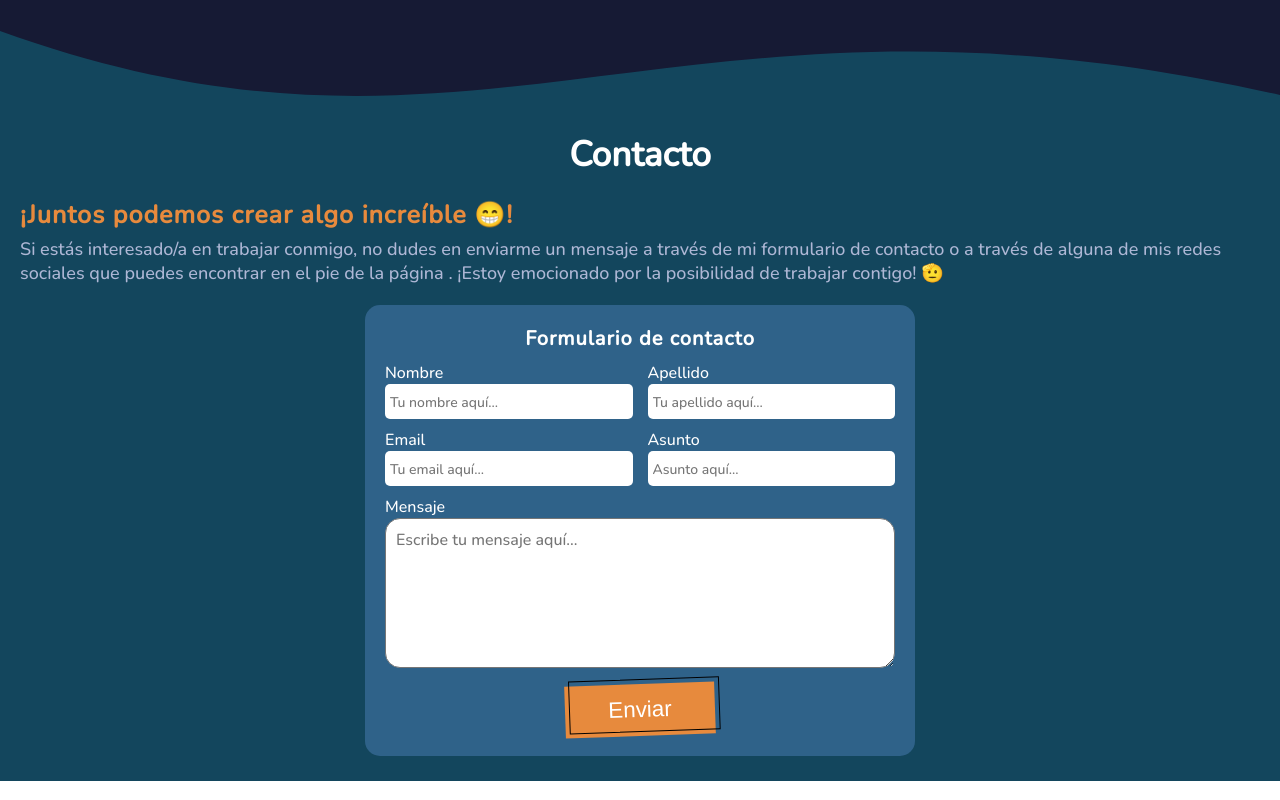
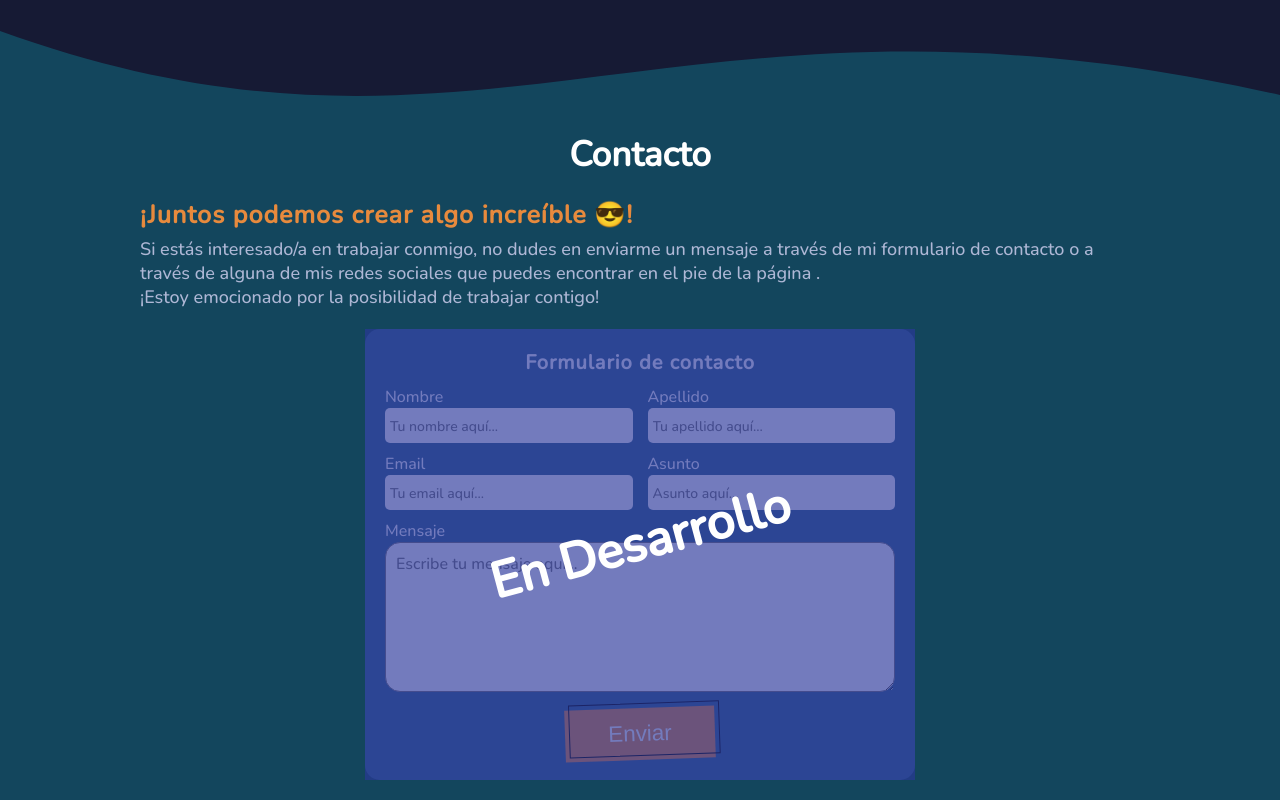
Before and after one commit to Wild-Design/My-Portfolio, a Next.js app: page / in a window 1280 px wide. Shown: the part 1673-2473 px from the top of the page. Built offline with nearby package versions, Linux system fonts and the light colour scheme.

Commit message:
patch formContact

```diff
--- a/src/components/ContactMe/ContactInfo.module.css
+++ b/src/components/ContactMe/ContactInfo.module.css
@@ -1,3 +1,7 @@
+.container {
+  max-width: 1000px;
+}
+
 .subtitle {
   font-size: 25px;
   letter-spacing: 1px;
--- a/src/components/ContactMe/ContactInfo.tsx
+++ b/src/components/ContactMe/ContactInfo.tsx
@@ -9,7 +9,7 @@ const ContactInfo: FC<Props> = ({ currenntTheme }) => {
   return (
     <div className={styles.container}>
       <h4 className={styles.subtitle}>
-        ¡Juntos podemos crear algo increíble 😁!
+        ¡Juntos podemos crear algo increíble 😎!
       </h4>
       <p
         style={{ color: currenntTheme.colorDescription }}
@@ -17,8 +17,8 @@ const ContactInfo: FC<Props> = ({ currenntTheme }) => {
       >
         Si estás interesado/a en trabajar conmigo, no dudes en enviarme un
         mensaje a través de mi formulario de contacto o a través de alguna de
-        mis redes sociales que puedes encontrar en el pie de la página . ¡Estoy
-        emocionado por la posibilidad de trabajar contigo! 🫡
+        mis redes sociales que puedes encontrar en el pie de la página . <br />{' '}
+        ¡Estoy emocionado por la posibilidad de trabajar contigo!
       </p>
     </div>
   );
--- a/src/components/ContactMe/FormContact.module.css
+++ b/src/components/ContactMe/FormContact.module.css
@@ -1,4 +1,5 @@
 .form {
+  position: relative;
   max-width: 550px;
   width: 100%;
   margin: 0 auto;
@@ -7,6 +8,29 @@
   flex-direction: column;
   gap: 10px;
   border-radius: 15px;
+}
+
+.XD {
+  position: absolute;
+  top: 0px;
+  left: 0;
+  width: 100%;
+  height: 100%;
+  background-color: #2b379ca8;
+  z-index: 150;
+}
+.XD h3 {
+  display: block;
+  font-size: 50px;
+  color: #fff;
+  position: relative;
+  text-align: center;
+  transform: rotate(-15deg);
+  top: 180px;
+  -webkit-transform: rotate(-15deg);
+  -moz-transform: rotate(-15deg);
+  -ms-transform: rotate(-15deg);
+  -o-transform: rotate(-15deg);
 }
 
 .formTitle {
@@ -62,38 +86,6 @@
   -o-border-radius: 15px;
   outline: none;
 }
-
-/* .button {
-  display: inline-block;
-  margin: 0 auto;
-  font-family: inherit;
-  width: 200px;
-  outline: 0;
-  border: 0;
-  cursor: pointer;
-  will-change: box-shadow, transform;
-  background: radial-gradient(100% 100% at 100% 0%, #89e5ff 0%, #3143ca 100%);
-  box-shadow: 0px 2px 4px rgb(45 35 66 / 40%),
-    0px 7px 13px -3px rgb(45 35 66 / 30%),
-    inset 0px -3px 0px rgb(58 65 111 / 50%);
-  padding: 0 32px;
-  border-radius: 6px;
-  color: #fff;
-  height: 48px;
-  font-size: 20px;
-  text-shadow: 0 1px 0 rgb(0 0 0 / 40%);
-  transition: box-shadow 0.15s ease, transform 0.15s ease;
-}
-
-.button:hover {
-  box-shadow: 0px 4px 8px rgb(45 35 66 / 40%),
-    0px 7px 13px -3px rgb(45 35 66 / 30%), inset 0px -3px 0px #3c4fe0;
-  transform: translateY(-2px);
-}
-.button:active {
-  box-shadow: inset 0px 3px 7px #3c4fe0;
-  transform: translateY(2px);
-} */
 
 .button {
   background-color: #e78a3d;
--- a/src/components/ContactMe/FormContact.tsx
+++ b/src/components/ContactMe/FormContact.tsx
@@ -12,7 +12,6 @@ interface Props {
 const FormContact: FC<Props> = ({ currentTheme }) => {
   //--------------------------------------------------------
   const [formData, setFormData] = useState({});
-  console.log(formData);
 
   const handleSubmit = (event: FormEvent<HTMLFormElement>) => {
     event.preventDefault();
@@ -46,6 +45,9 @@ const FormContact: FC<Props> = ({ currentTheme }) => {
       className={styles.form}
       onSubmit={handleSubmit}
     >
+      <div className={styles.XD}>
+        <h3>En Desarrollo</h3>
+      </div>
       <h2 className={styles.formTitle}>Formulario de contacto</h2>
       <div className={styles.section}>
         <div className={styles.inputContainer}>
--- /dev/null
+++ b/src/validators/formContactValidator.ts
@@ -0,0 +1,5 @@
+const formContactValidator = ({}): {} => {
+  return {};
+};
+
+export default formContactValidator;
```
